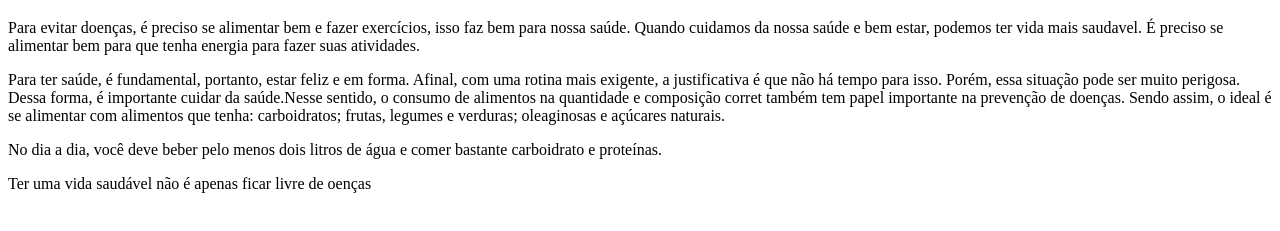
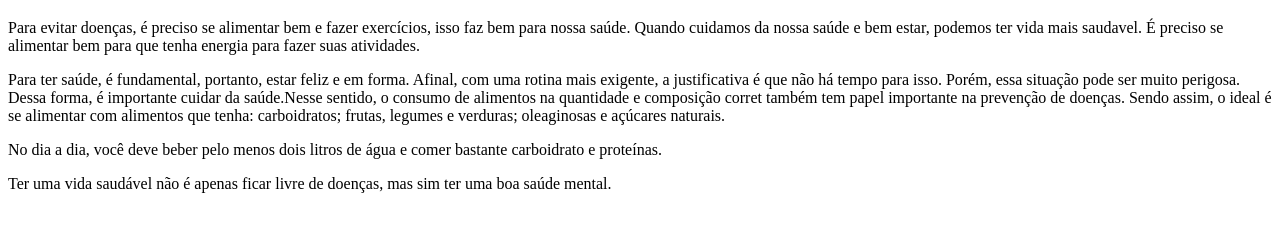
Before and after one commit to claracampiollicarvalho/primeiroano2023, a plain HTML site: page index.html in a window 1280 px wide. Shown: the part 61-292 px from the top of the page. Drawn offline with Linux system fonts and the light colour scheme.

Commit message:
cabecario

```diff
--- a/index.html
+++ b/index.html
@@ -17,4 +17,4 @@ carboidratos;
 frutas, legumes e verduras;
 oleaginosas e açúcares naturais.</p>
 <p> No dia a dia, você deve beber pelo menos dois litros de água e comer bastante carboidrato e proteínas.</p>
-<p> Ter uma vida saudável não é apenas ficar livre de oenças
+<p> Ter uma vida saudável não é apenas ficar livre de doenças, mas sim ter uma boa saúde mental. </p>
```
